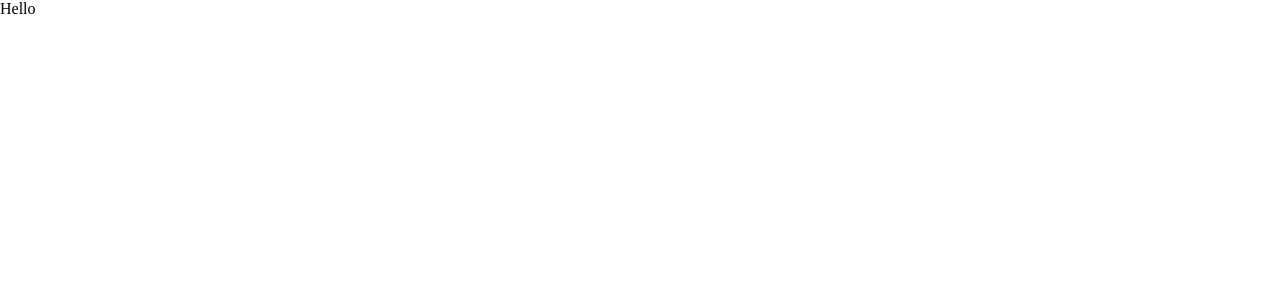
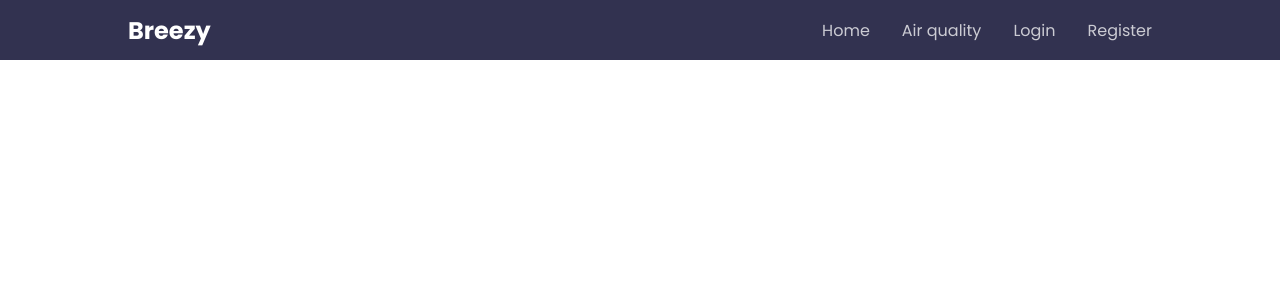
Before and after one commit to nrasheva/Breezy, an Angular app: page / in a window 1280 px wide. Shown: the top 300 px of the page. Built offline with nearby package versions, Linux system fonts and the light colour scheme.

Commit message:
Update app component

```diff
--- a/src/app/app.component.html
+++ b/src/app/app.component.html
@@ -1 +1 @@
-<p>Hello</p>
+<app-nav />
```
